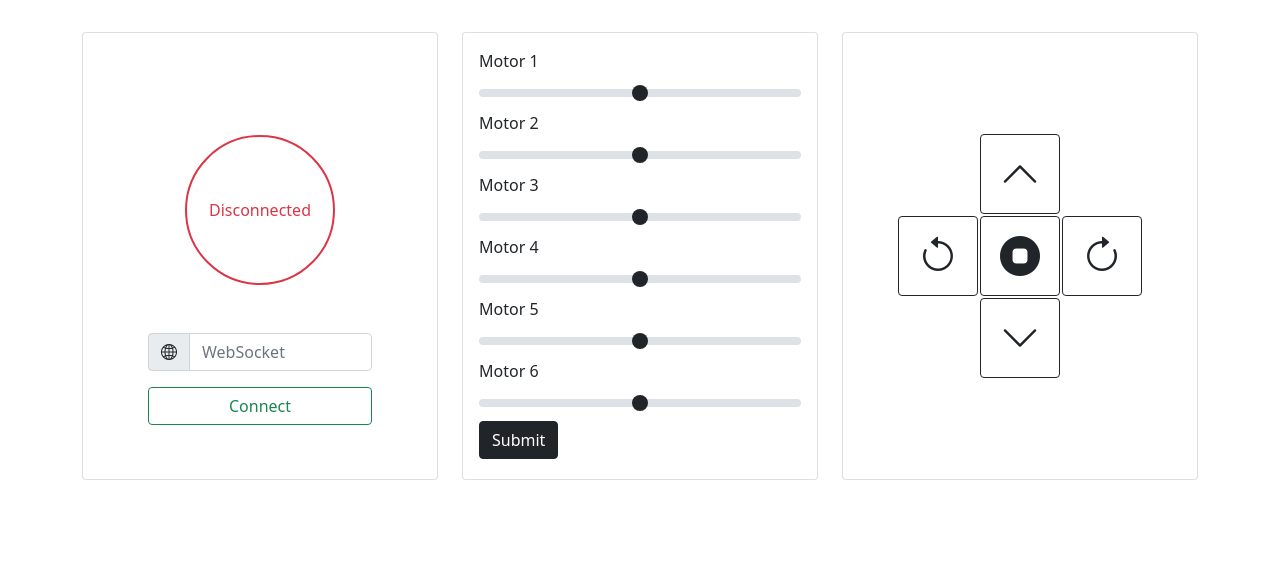
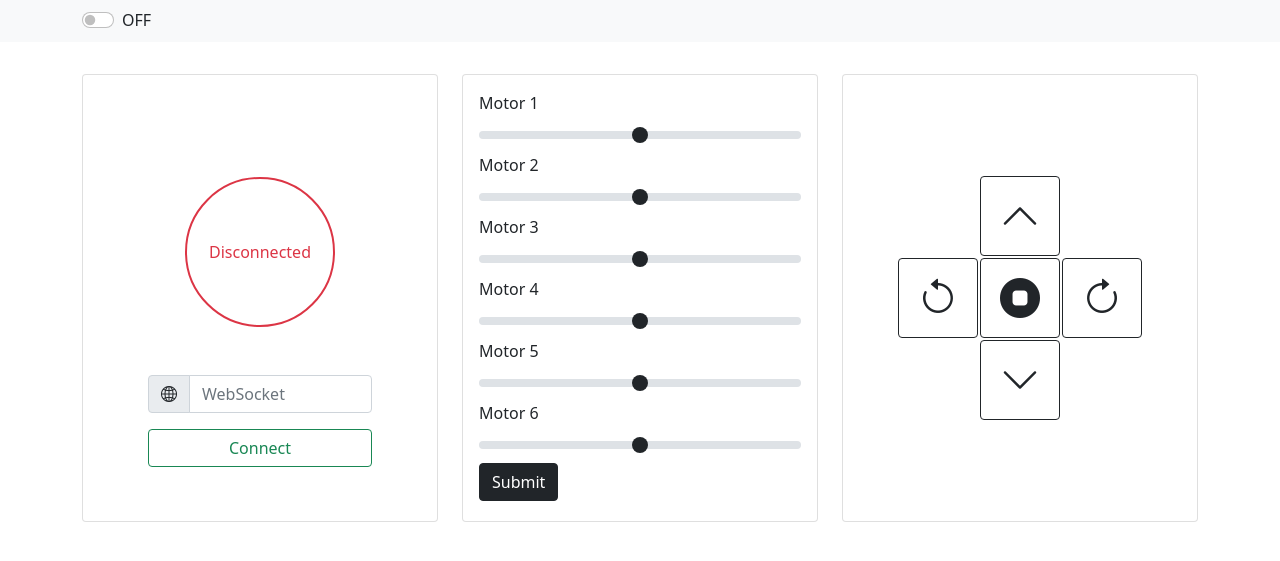
Before and after one commit to sasmaq/sas-robotic-arm, a PHP site: page / in a window 1280 px wide. Shown: the top 561 px of the page. Run offline with PHP 8.4, Linux system fonts and the light colour scheme.

Commit message:
Status checkbox

```diff
--- a/index.php
+++ b/index.php
@@ -19,6 +19,26 @@
 
 <body>
   <script src="https://code.jquery.com/jquery-3.6.0.js" integrity="sha256-H+K7U5CnXl1h5ywQfKtSj8PCmoN9aaq30gDh27Xc0jk=" crossorigin="anonymous"></script>
+  <nav class="navbar navbar-light bg-light">
+    <div class="container">
+      <form action="#">
+        <div class="form-check form-switch">
+          <input class="form-check-input" type="checkbox" id="flexSwitchCheck1">
+          <label class="form-check-label" for="flexSwitchCheck1" id="flexSwitchCheck1Label">OFF</label>
+        </div>
+      </form>
+      <script>
+        $('#flexSwitchCheck1').click(function(){
+            if($(this).prop("checked") == true){
+              $('#flexSwitchCheck1Label').text("ON");
+            }
+            else if($(this).prop("checked") == false){
+              $('#flexSwitchCheck1Label').text("OFF");
+            }
+        });
+      </script>
+    </div>
+  </nav>
   <div class="container-lg my-4">
     <div class="row row-cols-1 row-cols-sm-2 row-cols-lg-3">
       <div class="col">
--- a/styles.css
+++ b/styles.css
@@ -1,4 +1,10 @@
 .btn:focus {
+    box-shadow: none !important;
+}
+input[type=checkbox]:focus {
+    box-shadow: none !important;
+}
+input[type=range]:focus::-webkit-slider-thumb {
     box-shadow: none !important;
 }
 .status {
@@ -22,9 +28,6 @@
 input[type=range]::-webkit-slider-thumb {
     background: #212529;
 }
-input[type=range]:focus::-webkit-slider-thumb {
-    box-shadow: none !important;
-}
 input[type=range]:active::-webkit-slider-thumb {
     background: #212529;
     opacity: 0.7;
```
